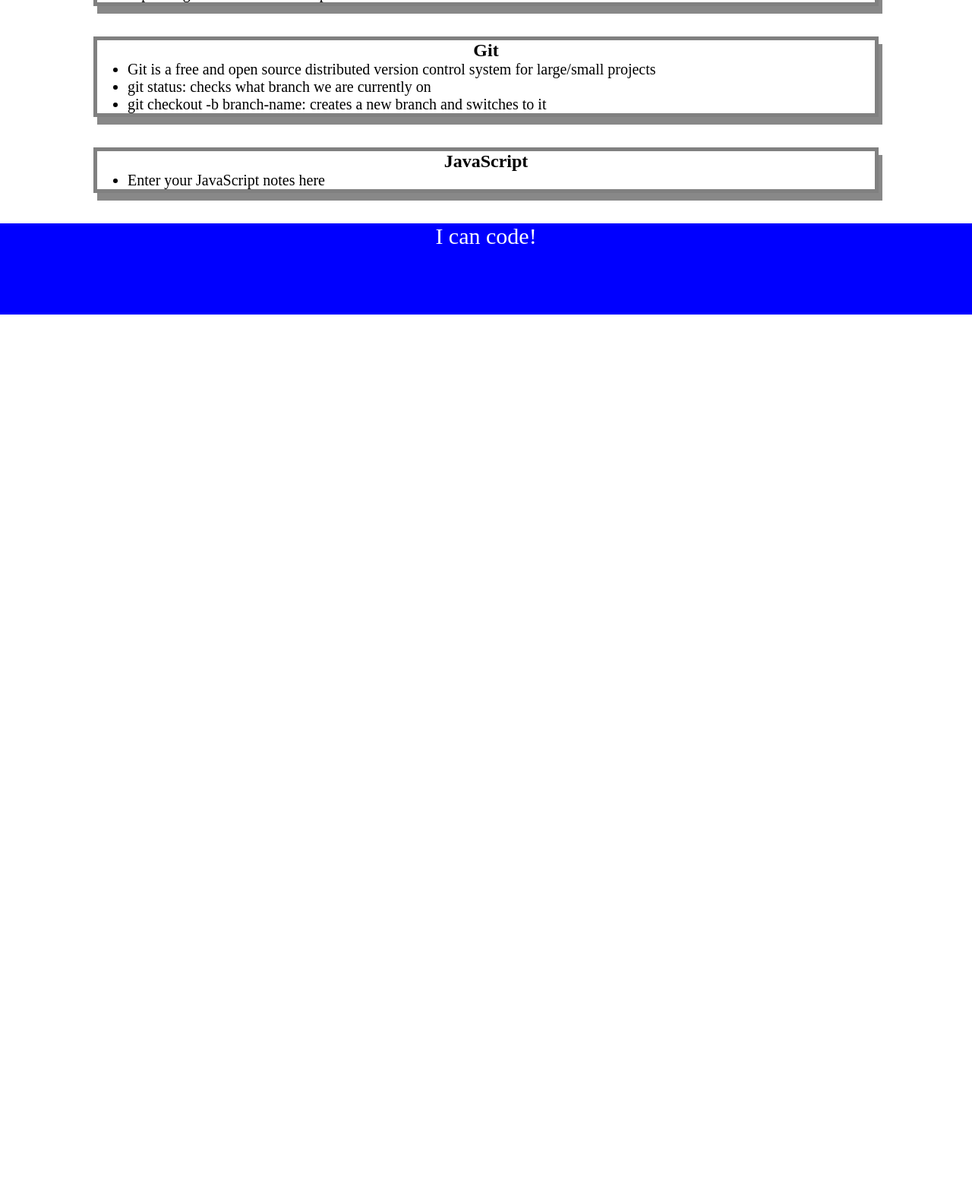
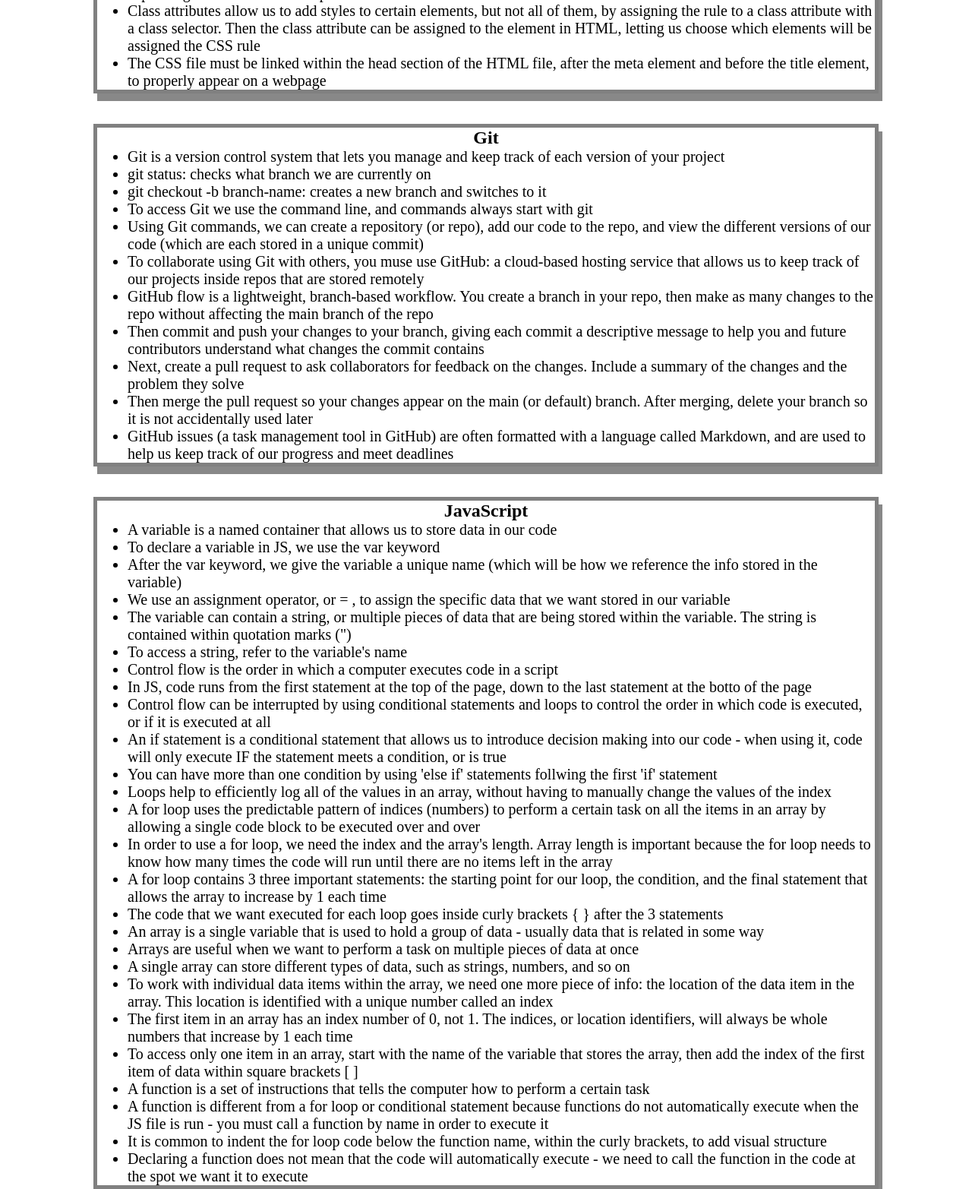
Before and after one commit to bentwhiskers/prework-study-guide, a plain HTML site: page index.html in a window 1280 px wide. Shown: the part 1025-2590 px from the top of the page at 76% size. Before the commit the page ends 1439 px from the top, so only its background shows below. Drawn offline with Linux system fonts and the light colour scheme.

Commit message:
added JS to project. Updated notes for each section

```diff
--- a/assets/script.js
+++ b/assets/script.js
@@ -1,19 +1,27 @@
 var topics = ['HTML', 'CSS', 'Git', 'JavaScript'];
+var randomTopic = topics[Math.floor(Math.random() * topics.length)];
 
+function listTopics(){
    for(var x = 0; x < topics.length; x++) {
     console.log(topics[x]);
   }
+}
 
-/*
-if (topic === 'HTML') {
+function selectTopic() {
+  if (randomTopic === 'HTML') {
     console.log("Let's study HTML!");
-} else if (topic === 'CSS') {
+  } else if (randomTopic === 'CSS') {
     console.log("Let's study CSS!");
-} else if (topic === 'Git') {
+  } else if (randomTopic === 'Git') {
     console.log("Let's study Git!");
-} else if (topic === 'JavaScript') {
+  } else if (randomTopic === 'JavaScript') {
     console.log("Let's study JavaScript!");
   } else {
     console.log('Please try again!');
   }
-*/
+}
+
+console.log('Here are the topics we learned through Prework:');
+listTopics();
+console.log('Which topic should we study first?');
+selectTopic();
--- a/index.html
+++ b/index.html
@@ -54,22 +54,57 @@
           <li>You can combine two selectors into a single CSS rule with a comma, allowing the declarations to affect both selectors</li>
           <li>A margin indicates how much space we want around the outside of an element</li>
           <li>A padding indicate how much space we want around the content inside an element</li>
+          <li>Class attributes allow us to add styles to certain elements, but not all of them, by assigning the rule to a class attribute with a class selector. Then the class attribute can be assigned to the element in HTML, letting us choose which elements will be assigned the CSS rule</li>
+          <li>The CSS file must be linked within the head section of the HTML file, after the meta element and before the title element, to properly appear on a webpage</li>
         </ul>
       </section>
 
       <section class="card" id="git-section">
         <h2>Git</h2>
         <ul>
-          <li>Git is a free and open source distributed version control system for large/small projects</li>
+          <li>Git is a version control system that lets you manage and keep track of each version of your project</li>
           <li>git status: checks what branch we are currently on</li>
           <li>git checkout -b branch-name: creates a new branch and switches to it</li>
+          <li>To access Git we use the command line, and commands always start with git</li>
+          <li>Using Git commands, we can create a repository (or repo), add our code to the repo, and view the different versions of our code (which are each stored in a unique commit)</li>
+          <li>To collaborate using Git with others, you muse use GitHub: a cloud-based hosting service that allows us to keep track of our projects inside repos that are stored remotely</li>
+          <li>GitHub flow is a lightweight, branch-based workflow. You create a branch in your repo, then make as many changes to the repo without affecting the main branch of the repo</li>
+          <li>Then commit and push your changes to your branch, giving each commit a descriptive message to help you and future contributors understand what changes the commit contains</li>
+          <li>Next, create a pull request to ask collaborators for feedback on the changes. Include a summary of the changes and the problem they solve</li>
+          <li>Then merge the pull request so your changes appear on the main (or default) branch. After merging, delete your branch so it is not accidentally used later</li>
+          <li>GitHub issues (a task management tool in GitHub) are often formatted with a language called Markdown, and are used to help us keep track of our progress and meet deadlines</li>
         </ul>
       </section>
 
       <section class="card" id="javascript-section">
         <h2>JavaScript</h2>
         <ul>
-          <li>Enter your JavaScript notes here</li>
+          <li>A variable is a named container that allows us to store data in our code</li>
+          <li>To declare a variable in JS, we use the var keyword</li>
+          <li>After the var keyword, we give the variable a unique name (which will be how we reference the info stored in the variable)</li>
+          <li>We use an assignment operator, or = , to assign the specific data that we want stored in our variable</li>
+          <li>The variable can contain a string, or multiple pieces of data that are being stored within the variable. The string is contained within quotation marks (")</li>
+          <li>To access a string, refer to the variable's name</li>
+          <li>Control flow is the order in which a computer executes code in a script</li>
+          <li>In JS, code runs from the first statement at the top of the page, down to the last statement at the botto of the page</li>
+          <li>Control flow can be interrupted by using conditional statements and loops to control the order in which code is executed, or if it is executed at all</li>
+          <li>An if statement is a conditional statement that allows us to introduce decision making into our code - when using it, code will only execute IF the statement meets a condition, or is true</li>
+          <li>You can have more than one condition by using 'else if' statements follwing the first 'if' statement</li>
+          <li>Loops help to efficiently log all of the values in an array, without having to manually change the values of the index</li>
+          <li>A for loop uses the predictable pattern of indices (numbers) to perform a certain task on all the items in an array by allowing a single code block to be executed over and over</li>
+          <li>In order to use a for loop, we need the index and the array's length. Array length is important because the for loop needs to know how many times the code will run until there are no items left in the array</li>
+          <li>A for loop contains 3 three important statements: the starting point for our loop, the condition, and the final statement that allows the array to increase by 1 each time</li>
+          <li>The code that we want executed for each loop goes inside curly brackets { } after the 3 statements</li>
+          <li>An array is a single variable that is used to hold a group of data - usually data that is related in some way</li>
+          <li>Arrays are useful when we want to perform a task on multiple pieces of data at once</li>
+          <li>A single array can store different types of data, such as strings, numbers, and so on</li>
+          <li>To work with individual data items within the array, we need one more piece of info: the location of the data item in the array. This location is identified with a unique number called an index</li>
+          <li>The first item in an array has an index number of 0, not 1. The indices, or location identifiers, will always be whole numbers that increase by 1 each time</li>
+          <li>To access only one item in an array, start with the name of the variable that stores the array, then add the index of the first item of data within square brackets [ ]</li>
+          <li>A function is a set of instructions that tells the computer how to perform a certain task</li>
+          <li>A function is different from a for loop or conditional statement because functions do not automatically execute when the JS file is run - you must call a function by name in order to execute it</li>
+          <li>It is common to indent the for loop code below the function name, within the curly brackets, to add visual structure</li>
+          <li>Declaring a function does not mean that the code will automatically execute - we need to call the function in the code at the spot we want it to execute</li>
         </ul>
       </section>
     </main>
```
Lines whose indentation alone changed are shown as unchanged.
